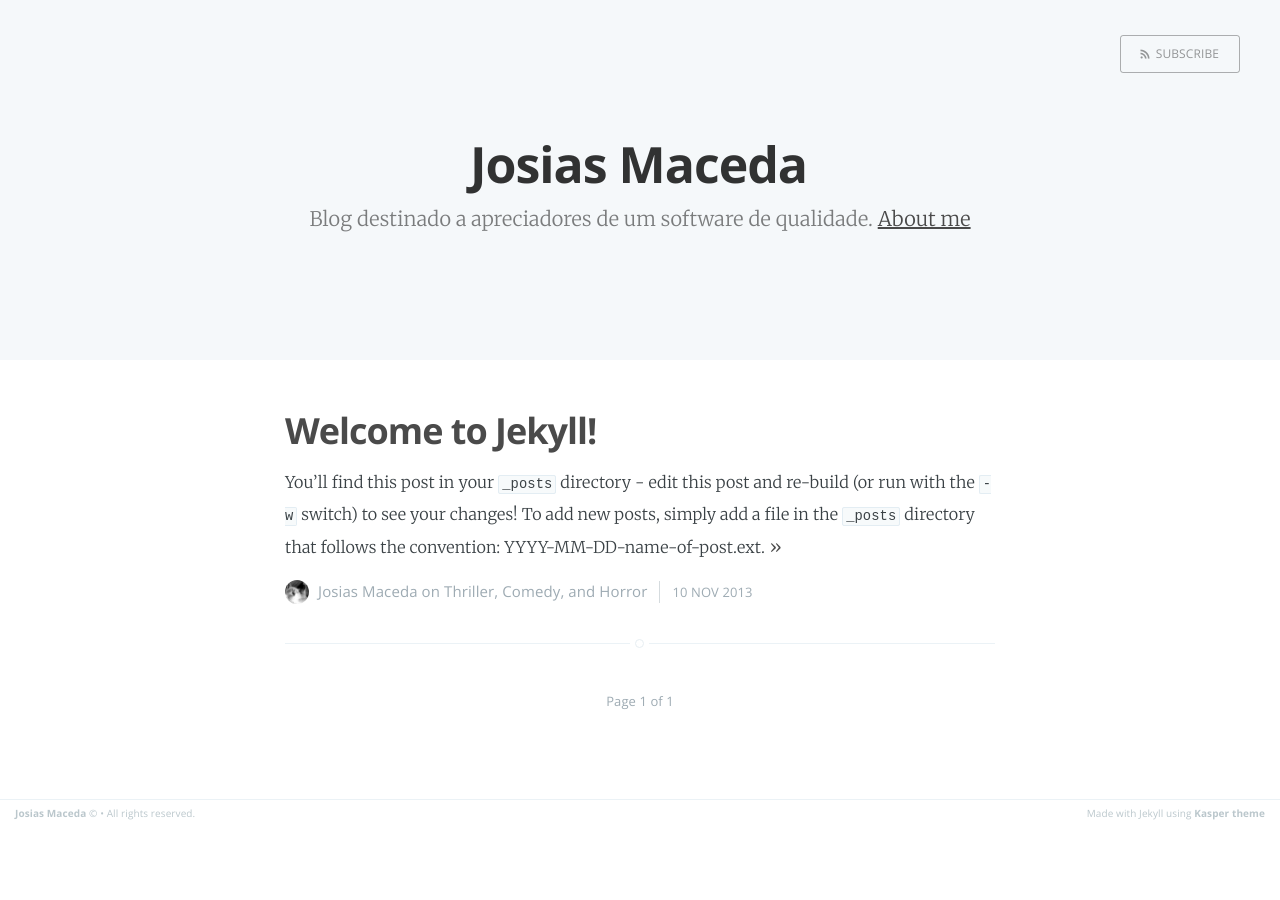
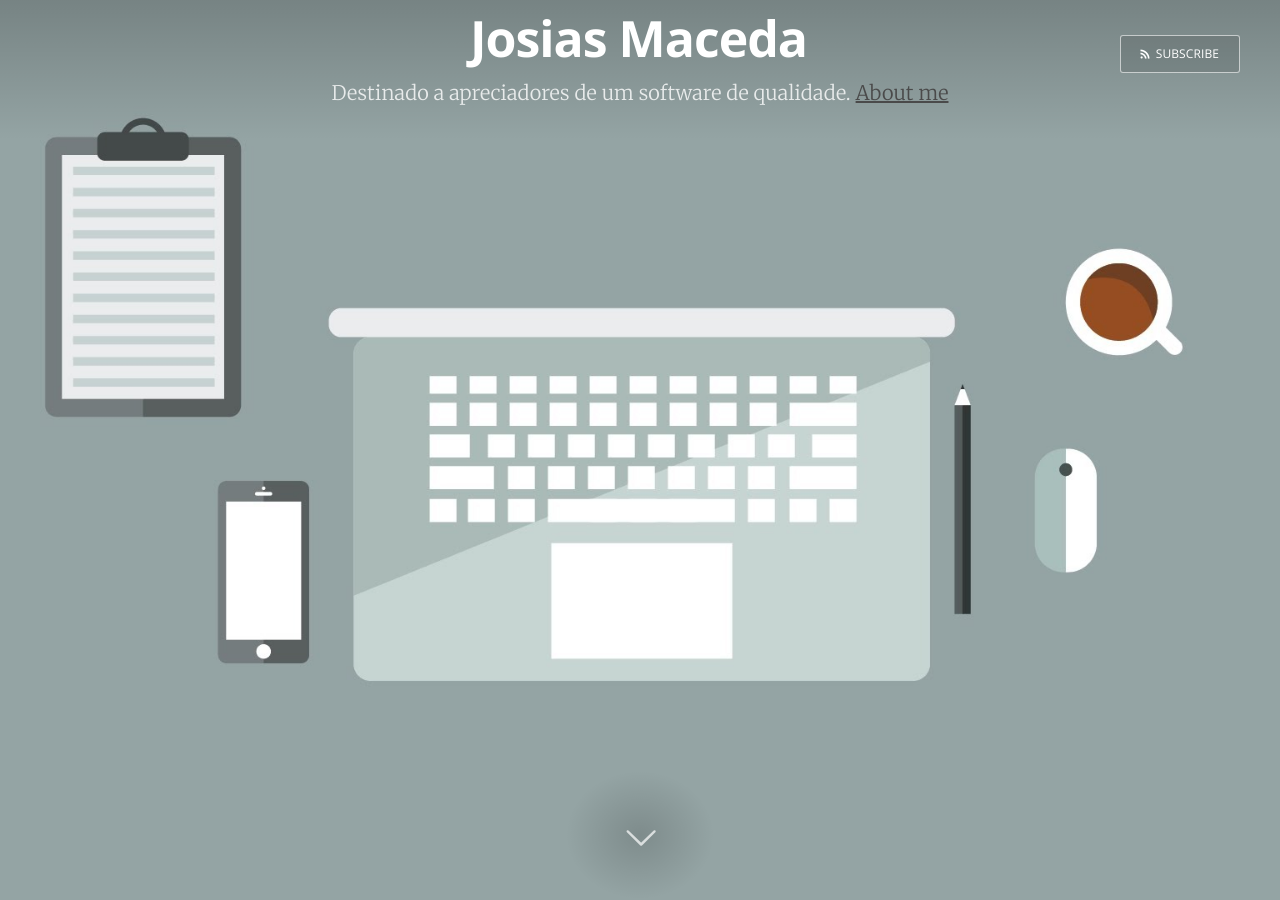
Before and after one commit to josiasmaceda/josiasmaceda.github.io, a Jekyll site: the page built from index.html, in a window 1280 px wide and 900 px high. Built offline with Jekyll 4.4.1, drawn with Linux system fonts in a browser that asks for light colours; the list of posts is cut into pages by our own code; some of the changed text lies outside the part shown.

Commit message:
Alterado parametros de configuração; Atualizado Capa; Atualizado image do profile; Criado post de teste; Adicionado comentários disqus

```diff
--- a/_config.yml
+++ b/_config.yml
@@ -1,11 +1,11 @@
 name: Josias Maceda
-description: Blog destinado a apreciadores de um software de qualidade
+description: Destinado a apreciadores de um software de qualidade
 meta_description: "Blog sobre os mais diversos temas relacionados ao desenvolvimento de software"
 email: josiasmaceda@hotmail.com
 
 markdown: kramdown
 #highlighter: pygments
-logo: false
+logo: true
 paginate: 15
 baseurl: /
 domain_name: 'https://josiasmaceda.github.io'
--- a/_layouts/post.html
+++ b/_layouts/post.html
@@ -44,7 +44,7 @@
         </span> -->
 
         <!-- <h1 class="post-title">{{ page.title }}</h1> -->
-
+		</br>
         <section class="post-content">
             {{content}}
         </section>
@@ -64,7 +64,7 @@
             <!-- If we want to display author's name and bio -->
             {% if site.author %}
                 <figure class="author-image">
-                    <a class="img" href="{{ site.baseurl }}" style="background-image: url(/assets/images/profile.png)">
+                    <a class="img" href="{{ site.baseurl }}" style="background-image: url(/assets/images/profile.jpg)">
                     <span class="hidden">{{site.author}}'s Picture</span></a>
                 </figure>
                 <section class="author">
--- a/index.html
+++ b/index.html
@@ -1,7 +1,7 @@
 ---
 layout: default
 title: Home
-cover: false
+cover: '/assets/images/capa.jpg'
 about: 'about.html'
 ---
 
@@ -14,7 +14,8 @@
             {% endif %}
         <a class="subscribe-button icon-feed" href="{{ site.baseurl }}feed.xml">Subscribe</a>
     </nav>
-    <div class="vertical">
+    <!--<div class="vertical">-->
+	<div>
         <div class="main-header-content inner">
             <h1 class="page-title">{{ site.name }}</h1>
             <h2 class="page-description">
@@ -45,7 +46,7 @@
         </section>
         <footer class="post-meta">
             {% if site.author %}
-                <img class="author-thumb" src="/assets/images/profile.png" alt="Author's profile picture" nopin="nopin" />
+                <img class="author-thumb" src="/assets/images/profile.jpg" alt="Author's profile picture" nopin="nopin" />
                 {{ site.author }}
             {% endif %}
             {% if post.categories.size > 0 %}
```
Also changed, not shown: other parts of _layouts/post.html (+1 -1 lines), _drafts/2016-06-11-Criando um Blog com Jekyll.md (added, +23 -0 lines), _includes/disqus-preview.html (added, +15 -0 lines), _includes/disqus.html (+27 -14 lines), _includes/disqus_.html (added, +15 -0 lines), _posts/2016-06-11-criando-um-blog-com-jekyll.markdown (added, +47 -0 lines), assets/images/capa.jpg (added), assets/images/kasper-theme-index.png (deleted), assets/images/kasper-theme-post.png (deleted), assets/images/profile.jpg (added), assets/images/profile.png (deleted).
